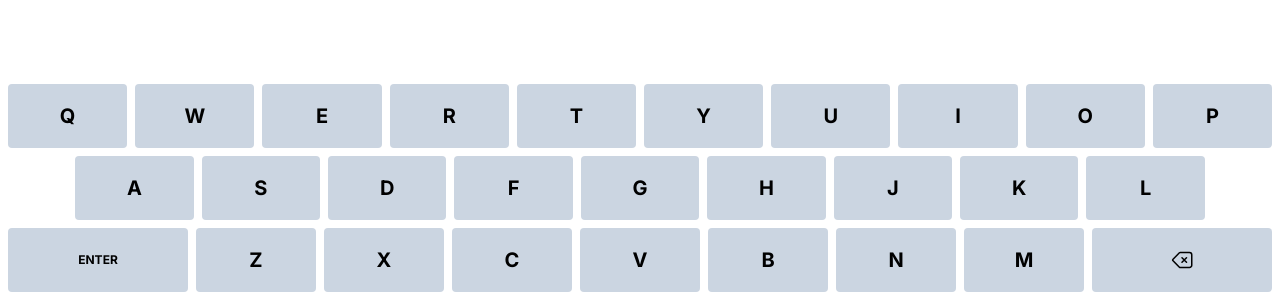
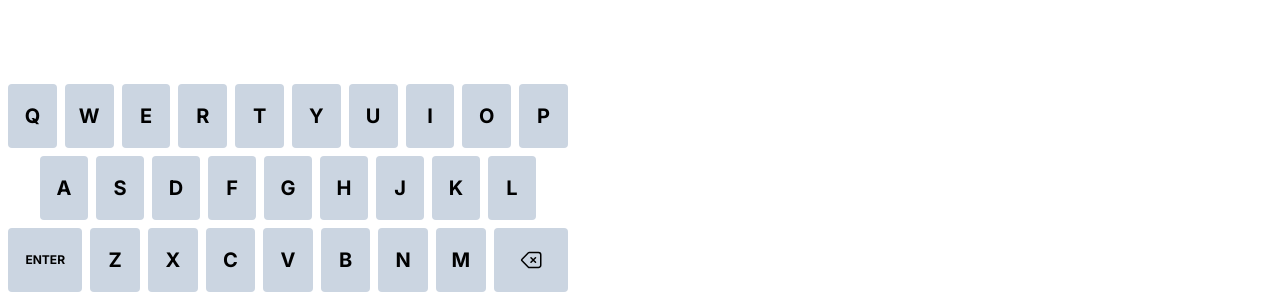
Before and after one commit to Alex979/unphrased, a Next.js app: page / in a window 1280 px wide. Shown: the part 500-800 px from the top of the page. Built offline with nearby package versions, Linux system fonts and the light colour scheme.

Commit message:
Refactoring props for virutal keyboard into interfaces

```diff
--- a/src/app/keyboard.tsx
+++ b/src/app/keyboard.tsx
@@ -1,20 +1,22 @@
-function KeyboardRow({
-  children,
-}: {
+interface KeyboardRowProps {
   children?: React.ReactNode;
-}): JSX.Element {
+}
+
+function KeyboardRow({ children }: KeyboardRowProps): JSX.Element {
   return <div className="grow flex gap-2">{children}</div>;
+}
+
+interface KeyboardButtonProps {
+  children?: React.ReactNode;
+  grow?: "0.5" | "1" | "1.5";
+  fontSize?: "xs" | "sm" | "md" | "lg" | "xl";
 }
 
 function KeyboardButton({
   children,
   grow = "1",
   fontSize = "xl",
-}: {
-  children?: React.ReactNode;
-  grow?: "0.5" | "1" | "1.5";
-  fontSize?: "xs" | "sm" | "md" | "lg" | "xl";
-}): JSX.Element {
+}: KeyboardButtonProps): JSX.Element {
   const growClass =
     grow === "0.5"
       ? "flex-[0.5_1_0%]"
@@ -32,6 +34,7 @@ function KeyboardButton({
       : fontSize === "lg"
       ? "text-lg"
       : "text-xl";
+
   return (
     <button
       className={`bg-slate-300 active:bg-slate-400 rounded ${growClass} flex items-center justify-center ${fontSizeClass} font-bold`}
@@ -43,7 +46,7 @@ function KeyboardButton({
 
 export default function VirtualKeyboard() {
   return (
-    <div className="w-full h-56 flex flex-col p-2 gap-2">
+    <div className="w-full max-w-xl h-56 flex flex-col p-2 gap-2">
       <KeyboardRow>
         <KeyboardButton>Q</KeyboardButton>
         <KeyboardButton>W</KeyboardButton>
```
